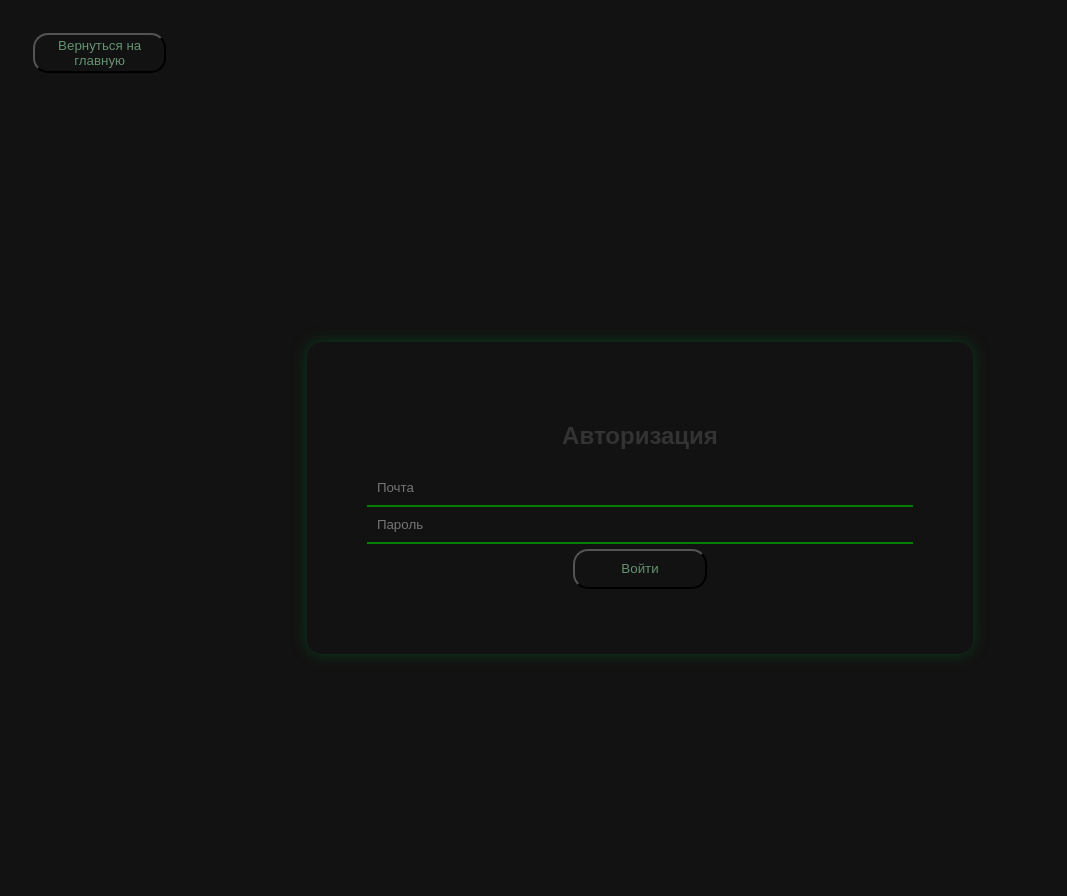
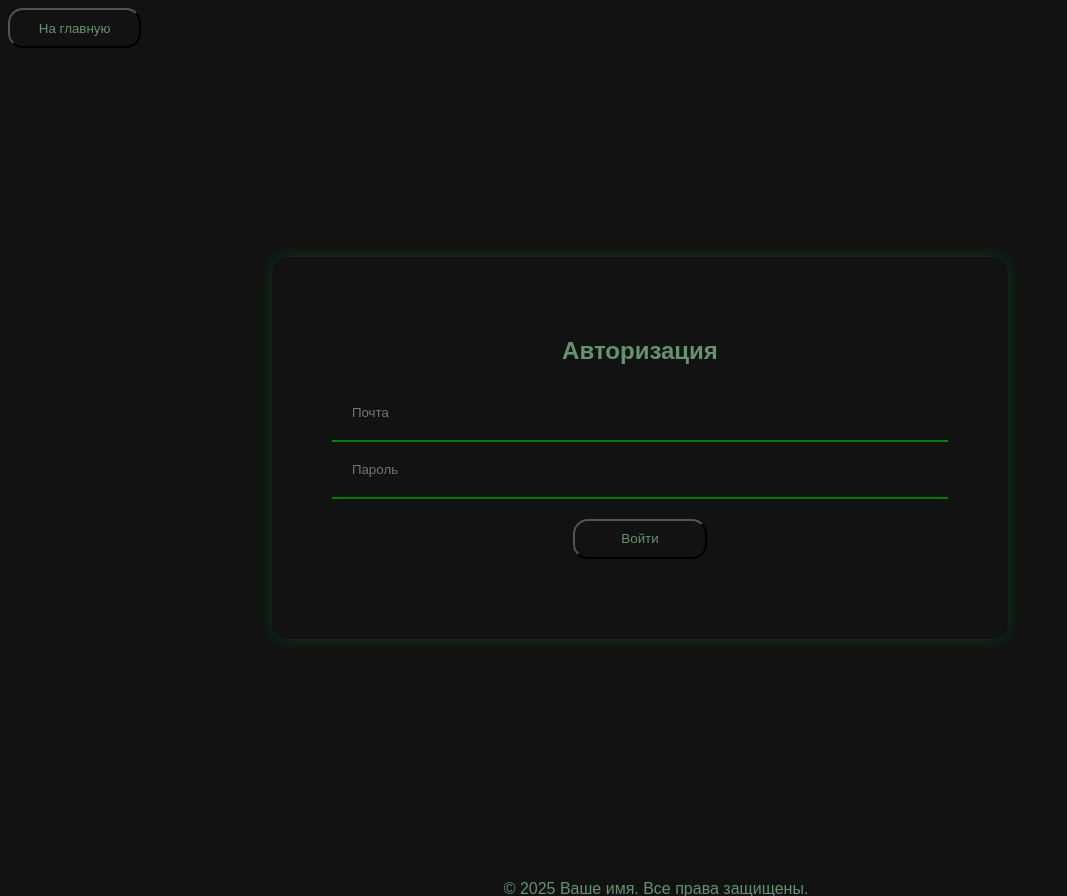
Before and after one commit to PurpleNoneDeep/DragoFin, a Django app: page /auth in a window 1280 px wide. Shown: the top 896 px of the page, without its empty margins (0-1067 px from the left). Run offline with Django 5.2, Linux system fonts and the light colour scheme.

Commit message:
changing css

```diff
--- a/dragofin/main/static/main/css/auth.css
+++ b/dragofin/main/static/main/css/auth.css
@@ -7,10 +7,15 @@ main{
     height: 100vh;
     margin: 0;
 }
+.auth-class{
+    margin: 0px;
+    padding: 0px;
+
+}
 .login-container {
     max-width: 1200px;
     text-align: center;
-    margin: 5px;
+    margin: 0px;
     padding: 60px;
     border-radius: 15px;
     background-color: #131212;
@@ -18,22 +23,23 @@ main{
     position: relative;
 }
 h2 {
+    color: #639372;
     text-align: center;
     margin-bottom: 20px;
 }
 input{
     background-color: #131212;
-    color: #639372; /* Зеленая надпись */
-    border: none; /* Убираем стандартные границы */
-    border-bottom: 2px solid green; /* Зеленая линия внизу */
-    padding: 10px; /* Отступы */
-    width: 100%; /* Ширина на 100% */
+    color: #639372;
+    border: none;
+    border-bottom: 2px solid green;
+    padding: 20px;
+    width: 100%;
     box-sizing: border-box;
 }
 
 button {
     text-align: center;
-    margin: 5px;
+    margin: 20px;
     border-radius: 15px;
     background-color: #131212;
     color: #639372;
--- a/dragofin/main/static/main/css/main.css
+++ b/dragofin/main/static/main/css/main.css
@@ -18,8 +18,8 @@ main{
     padding: 0;
     background-color: #131212;
     color: #333;
-    display: flex; /* Включаем Flexbox для body */
-    flex-direction: column; /* Располагаем блоки по вертикали */
+    display: flex;
+    flex-direction: column;
     align-items: center;
 }
 footer {
@@ -51,6 +51,6 @@ nav a:hover {
     flex: 1;
     text-align: right;
 }
-input{
-    background-color: #131212;
+.back{
+    margin: 0px;
 }
--- a/dragofin/main/templates/main/authorization.html
+++ b/dragofin/main/templates/main/authorization.html
@@ -3,9 +3,9 @@
 {% block title %}Войти в аккаунт{% endblock %}
 {% block head %}<link rel="stylesheet" href="{% static 'main/css/auth.css' %}">{% endblock %}
 {% block content %}
-<header>
+<header class="auth-class">
 <div>
-    <button onclick="window.location.href='{% url 'home' %}'">Вернуться на главную</button>
+    <button class="back" onclick="window.location.href='{% url 'home' %}'">На главную</button>
 </div>
 </header>
 <main>
```
Also changed, not shown: dragofin/main/static/main/css/personal.css (+15 -8 lines), dragofin/main/templates/main/dashboard.html (+3 -8 lines).
